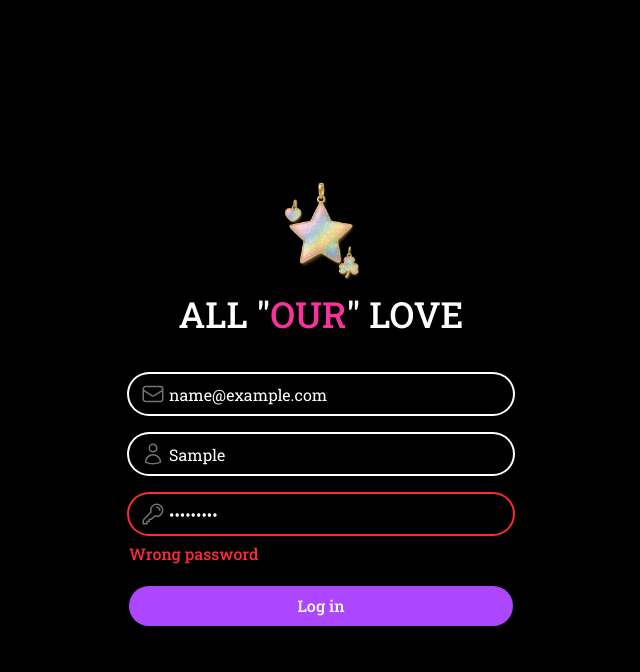
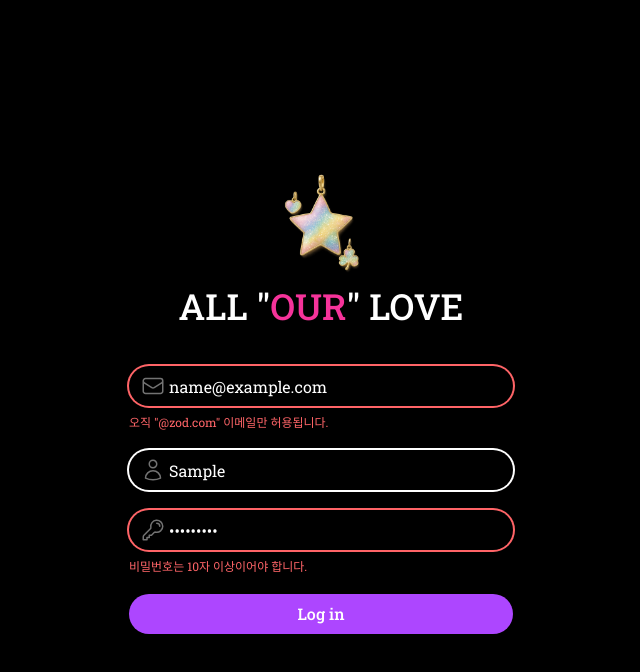
Before and after one commit to do-mandoo/ALL-MY-LOVE, a Next.js app: page / in a window 1280 px wide. Both pictures are taken after typing "name@example.com", "Sample", "Sample123" into the empty fields and a click on the button "Log in". Shown: the top 672 px of the page, without its empty margins (319-959 px from the left). Built offline with nearby package versions, Linux system fonts and the light colour scheme.

Commit message:
assignment27(zod를 사용하여 로그인 검증)

```diff
--- a/app/actions.ts
+++ b/app/actions.ts
@@ -1,21 +1,66 @@
 'use server';
 
-export async function handleForm(prevState: any, formData: FormData) {
-  const password = formData.get('password');
+import {
+  EMAIL_DOMAIN,
+  PASSWORD_MIN_LENGTH,
+  PASSWORD_REGEX,
+  USERNAME_MIN_LENGTH,
+} from '@/lib/constants';
 
-  await new Promise(resolve => setTimeout(resolve, 1000));
+import { z } from 'zod';
 
-  // 비밀번호 확인
-  if (password !== '12345') {
+// endsWith를 사용하여 문자열의 끝이 @zod.com인지 확인
+const checkEmail = (email: string) => email.endsWith(EMAIL_DOMAIN);
+
+const formSchema = z.object({
+  email: z
+    .string({ message: '유효한 이메일을 입력하세요.' })
+    .email()
+    .toLowerCase()
+    .refine(checkEmail, `오직 "${EMAIL_DOMAIN}" 이메일만 허용됩니다.`),
+  username: z
+    .string()
+    .min(USERNAME_MIN_LENGTH, {
+      message: `사용자 이름은 ${USERNAME_MIN_LENGTH}자 이상이어야 합니다.`,
+    })
+    .trim()
+    .toLowerCase(),
+  password: z
+    .string()
+    .min(PASSWORD_MIN_LENGTH, {
+      message: `비밀번호는 ${PASSWORD_MIN_LENGTH}자 이상이어야 합니다.`,
+    })
+    .regex(PASSWORD_REGEX, {
+      message: '비밀번호는 반드시 한 개 이상의 숫자를 포함해야 합니다(0123456789).',
+    }),
+});
+
+export async function login(prevState: any, formData: FormData) {
+  const data = {
+    email: formData.get('email'),
+    username: formData.get('username'),
+    password: formData.get('password'),
+  };
+
+  await new Promise(res => setTimeout(res, 1000)); // 1초 대기
+
+  const result = formSchema.safeParse(data);
+  if (!result.success) {
+    // Zod 에러를 field별로 분리해서 반환
+    const { fieldErrors, formErrors } = result.error.flatten();
     return {
       success: false,
-      errors: ['Wrong password'],
+      fieldErrors,
+      formErrors,
+      message: '',
+    };
+  } else {
+    console.log(result.data);
+    return {
+      success: true,
+      fieldErrors: {}, // 또는 undefined
+      formErrors: [],
+      message: '로그인에 성공했습니다!',
     };
   }
-
-  return {
-    success: true,
-    errors: [],
-    message: 'Welcome back!',
-  };
 }
--- a/app/layout.tsx
+++ b/app/layout.tsx
@@ -6,7 +6,7 @@ const inter = Inter({ subsets: ['latin'] });
 const robotoSlab = Roboto_Slab({ subsets: ['latin'] });
 
 export const metadata: Metadata = {
-  title: 'Assignment26',
+  title: 'Assignment27',
   description: 'Generated by create next app',
 };
 
--- a/app/page.tsx
+++ b/app/page.tsx
@@ -1,15 +1,15 @@
 'use client';
 
 import Image from 'next/image';
-import FormInput from '@/components/form-input';
-import FormButton from '@/components/form-btn';
+import Input from '@/components/input';
+import Button from '@/components/button';
 import { useActionState, useEffect, useState } from 'react';
-import { handleForm } from './actions';
+import { login } from './actions';
 
 const textChange = ['MY', 'YOUR', 'OUR'];
 
 export default function Home() {
-  const [state, action] = useActionState(handleForm, null);
+  const [state, dispatch] = useActionState(login, null);
 
   // login버튼을 클릭해도 input의 값을 유지하기 위해 useState를 사용함.
   const [email, setEmail] = useState('');
@@ -34,13 +34,12 @@ export default function Home() {
           ALL &quot;<span className='text-pink-500'>{textChange[index]}</span>&quot; LOVE
         </h1>
       </div>
-      <form action={action} className='flex flex-col gap-5'>
-        <FormInput
+      <form action={dispatch} className='flex flex-col gap-5'>
+        <Input
           name='email'
           type='email'
           placeholder='Email'
           required
-          errors={[]}
           icon={
             <svg
               data-slot='icon'
@@ -61,13 +60,13 @@ export default function Home() {
           }
           value={email}
           onChange={e => setEmail(e.target.value)}
+          errors={state?.fieldErrors?.email}
         />
-        <FormInput
+        <Input
           name='username'
           type='text'
           placeholder='Username'
           required
-          errors={[]}
           icon={
             <svg
               data-slot='icon'
@@ -88,13 +87,13 @@ export default function Home() {
           }
           value={username}
           onChange={e => setUsername(e.target.value)}
+          errors={state?.fieldErrors?.username ?? []}
         />
-        <FormInput
+        <Input
           name='password'
           type='password'
           placeholder='Password'
           required
-          errors={state?.errors ?? []} // null값일수있어서 state에 ?를 추가.
           icon={
             <svg
               data-slot='icon'
@@ -115,13 +114,14 @@ export default function Home() {
           }
           value={password}
           onChange={e => setPassword(e.target.value)}
+          errors={state?.fieldErrors?.password ?? []}
         />
-        <FormButton text='Log in' />
+        <Button text='Log in' />
       </form>
 
       {/* 비밀번호가 맞다면 보여줄 박스 */}
       {state?.success && (
-        <div className='mt-5 flex items-center gap-2 rounded-md bg-blue-500 px-4 py-3 text-white font-medium'>
+        <div className='mt-5 flex items-center gap-2 rounded-md bg-blue-500 px-4 py-4 text-white font-medium'>
           <svg
             data-slot='icon'
             fill='none'
--- a/components/form-btn.tsx
+++ b/components/button.tsx
@@ -5,7 +5,7 @@ interface FormButtonProps {
   text: string;
 }
 
-export default function FormButton({ text }: FormButtonProps) {
+export default function Button({ text }: FormButtonProps) {
   const { pending } = useFormStatus();
   return (
     <button
--- a/components/form-input.tsx
+++ b/components/input.tsx
@@ -1,26 +1,20 @@
 import { ChangeEvent, ReactNode } from 'react';
+import { InputHTMLAttributes } from 'react';
 
-interface FormInputProps {
-  type: string;
-  placeholder: string;
-  required: boolean;
-  errors: string[];
+interface InputProps {
+  errors?: string[];
   name: string;
   icon?: ReactNode; // SVG나 컴포넌트 아이콘 전달할 수 있도록 ReactNode 타입을 사용함.
-  value: string; // login버튼을 클릭하여 폼을 제출한 뒤에도 입력값을 유지하기 위해 추가함.
   onChange: (e: ChangeEvent<HTMLInputElement>) => void; // 입력값 변경 시 호출되는 핸들러. 위의 value와 같은 이유로 추가함.
 }
 
-export default function FormInput({
-  type,
-  placeholder,
-  required,
-  errors,
+export default function Input({
+  errors = [],
   name,
   icon,
-  value,
   onChange,
-}: FormInputProps) {
+  ...rest
+}: InputProps & InputHTMLAttributes<HTMLInputElement>) {
   return (
     <div className='flex flex-col gap-2'>
       <div className='relative w-full'>
@@ -37,19 +31,16 @@ export default function FormInput({
               // 조건문이 errors가 아닌 error의 길이인 이유는 errors의 빈 배열도 true이기 때문이다.
               // errors.length는 errors의 배열에 오류 메시지가 하나라도 들어오면 true이기 때문에 이렇게 하는것이 더 정확하다.
               errors.length > 0
-                ? 'ring-red-500 focus:ring-red-500' // 에러 있을 때
+                ? 'ring-red-400 focus:ring-red-400' // 에러 있을 때
                 : ''
             }
           `}
-          type={type}
-          placeholder={placeholder}
-          required={required}
-          value={value}
           onChange={onChange}
+          {...rest}
         />
       </div>
       {errors.map((error, index) => (
-        <span key={index} className='text-red-500 font-medium'>
+        <span key={index} className='text-red-400 text-xs'>
           {error}
         </span>
       ))}
--- /dev/null
+++ b/lib/constants.ts
@@ -0,0 +1,4 @@
+export const EMAIL_DOMAIN = '@zod.com';
+export const USERNAME_MIN_LENGTH = 5;
+export const PASSWORD_MIN_LENGTH = 10;
+export const PASSWORD_REGEX = /\d/; // 숫자 하나 이상 포함
--- a/package.json
+++ b/package.json
@@ -11,7 +11,9 @@
   "dependencies": {
     "next": "15.3.1",
     "react": "^19.0.0",
-    "react-dom": "^19.0.0"
+    "react-dom": "^19.0.0",
+    "validator": "^13.15.0",
+    "zod": "^3.24.3"
   },
   "devDependencies": {
     "@eslint/eslintrc": "^3",
@@ -20,6 +22,7 @@
     "@types/node": "^20",
     "@types/react": "^19",
     "@types/react-dom": "^19",
+    "@types/validator": "^13.15.0",
     "autoprefixer": "^10.4.21",
     "eslint": "^9",
     "eslint-config-next": "15.3.1",
```
Also changed, not shown: 2 other files (tests, documents, lock files or other folders).
